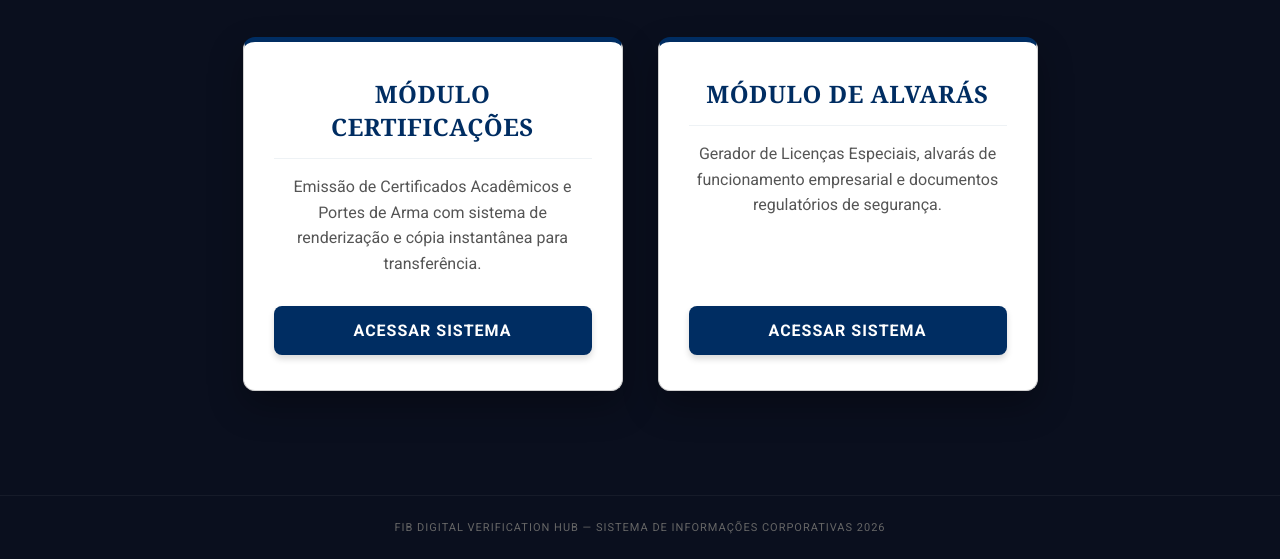
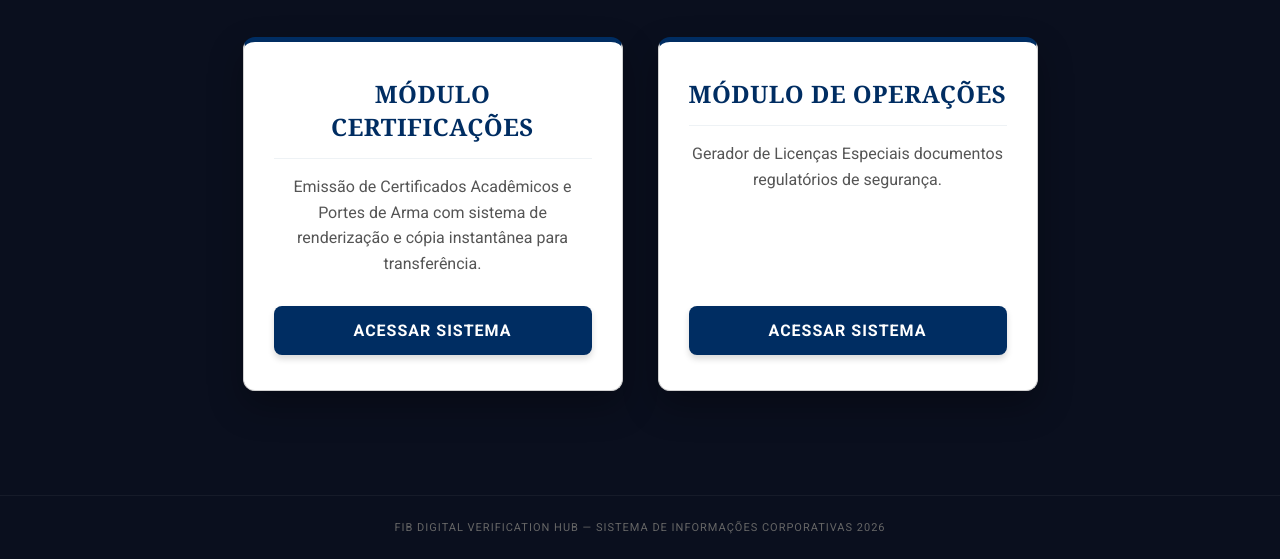
Before and after one commit to meetsscripter/fib, a plain HTML site: page index.html in a window 1280 px wide. Shown: the part 241-800 px from the top of the page. Drawn offline with Linux system fonts and the light colour scheme; a web font is replaced by a local one.

Commit message:
Update index.html

```diff
--- a/index.html
+++ b/index.html
@@ -233,9 +233,9 @@
 
     <article class="categoria-card">
       <div>
-        <div class="categoria-nome">Módulo de Alvarás</div>
+        <div class="categoria-nome">Módulo de Operações</div>
         <div class="categoria-descricao">
-          Gerador de Licenças Especiais, alvarás de funcionamento empresarial e documentos regulatórios de segurança.
+          Gerador de Licenças Especiais documentos regulatórios de segurança.
         </div>
       </div>
       <a href="produtos/pdf.html" class="categoria-botao">Acessar Sistema</a>
```
